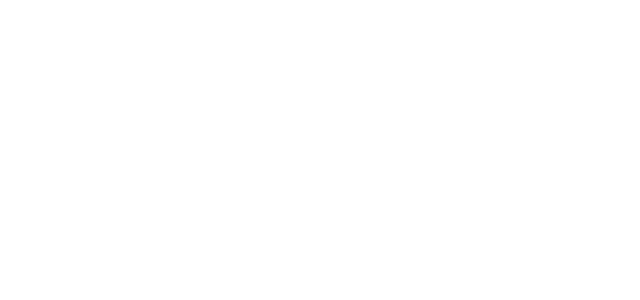
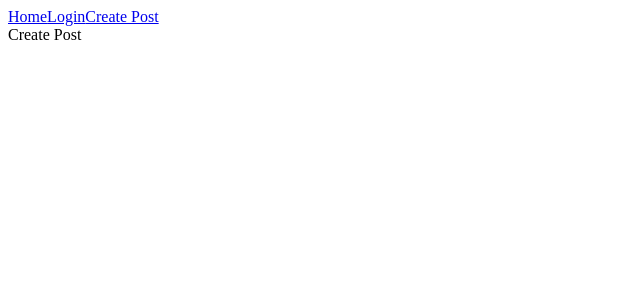
Before and after one commit to devSouvik/blogApp, a React (Create React App) app: page /createpost in a window 1280 px wide. Shown: the top 300 px of the page, without its empty margins (0-640 px from the left). Built offline with nearby package versions, Linux system fonts and the light colour scheme.

Commit message:
routes added and setup done

```diff
--- a/package.json
+++ b/package.json
@@ -9,6 +9,7 @@
     "firebase": "^9.6.1",
     "react": "^17.0.2",
     "react-dom": "^17.0.2",
+    "react-router-dom": "^6.2.1",
     "react-scripts": "5.0.0",
     "web-vitals": "^2.1.2"
   },
--- a/src/App.js
+++ b/src/App.js
@@ -1,7 +1,24 @@
 import "./App.css";
+import { BrowserRouter as Router, Routes, Route, Link } from "react-router-dom";
+import Home from "./pages/Home";
+import Login from "./pages/Login";
+import CreatePost from "./pages/CreatePost";
 
 function App() {
-  return <div className="App"></div>;
+  return (
+    <Router>
+      <nav>
+        <Link to="/">Home</Link>
+        <Link to="/login">Login</Link>
+        <Link to="/createpost">Create Post</Link>
+      </nav>
+      <Routes>
+        <Route path="/" exact element={<Home />}></Route>
+        <Route path="/login" exact element={<Login />}></Route>
+        <Route path="/createpost" exact element={<CreatePost />}></Route>
+      </Routes>
+    </Router>
+  );
 }
 
 export default App;
--- /dev/null
+++ b/src/pages/CreatePost.js
@@ -0,0 +1,5 @@
+function CreatePost() {
+  return <div>Create Post</div>;
+}
+
+export default CreatePost;
--- /dev/null
+++ b/src/pages/Home.js
@@ -0,0 +1,5 @@
+function Home() {
+  return <div>Home</div>;
+}
+
+export default Home;
--- /dev/null
+++ b/src/pages/Login.js
@@ -0,0 +1,5 @@
+function Login() {
+  return <div>Login</div>;
+}
+
+export default Login;
```
Also changed, not shown: src/firebase-config.js (added, +22 -0 lines), 1 other file (tests, documents, lock files or other folders).
